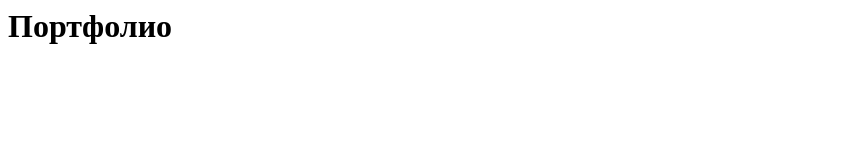
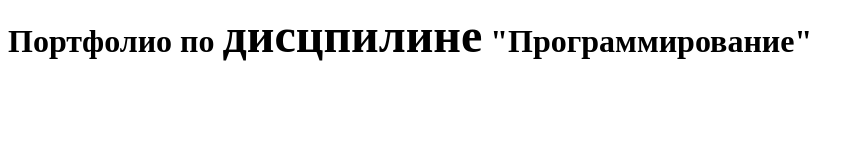
Before and after one commit to nanashinogonbee/PyPortfolio, a plain HTML site: page index.html in a window 1280 px wide. Shown: the whole page, without its empty margins (0-864 px from the left). Drawn offline with Linux system fonts and the light colour scheme.

Commit message:
Initial commit

```diff
--- a/index.html
+++ b/index.html
@@ -3,6 +3,6 @@
 	<title>Портфолио по программированию</title>
 </head>
 <body>
-<h1>Портфолио</h1>
+<h1>Портфолио по <font size=8>дисцпилине</font> "Программирование"</h1>
 </body>
 </html>
```
